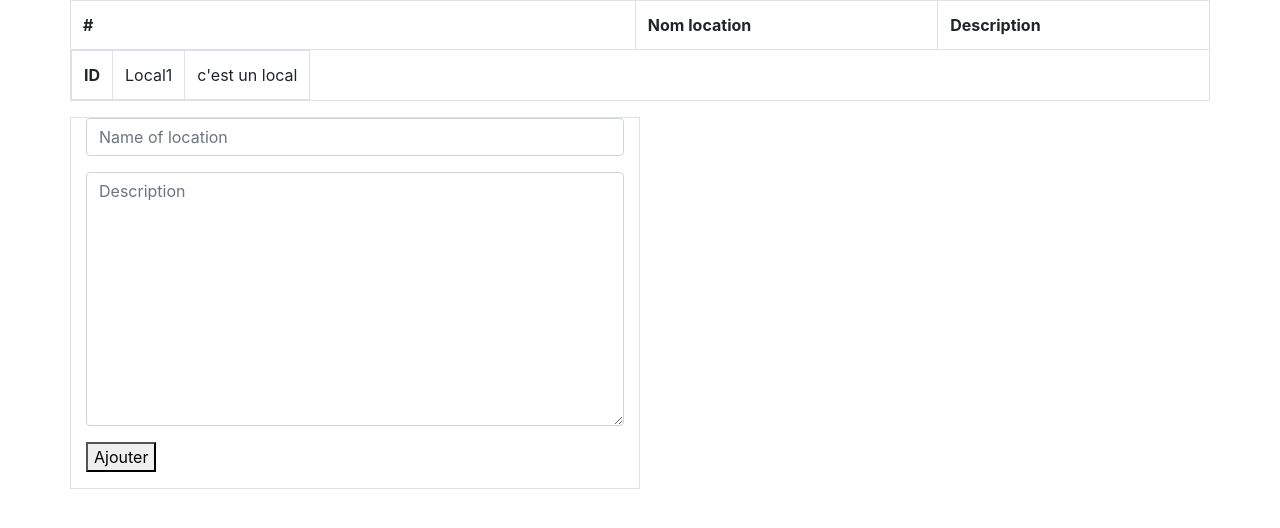
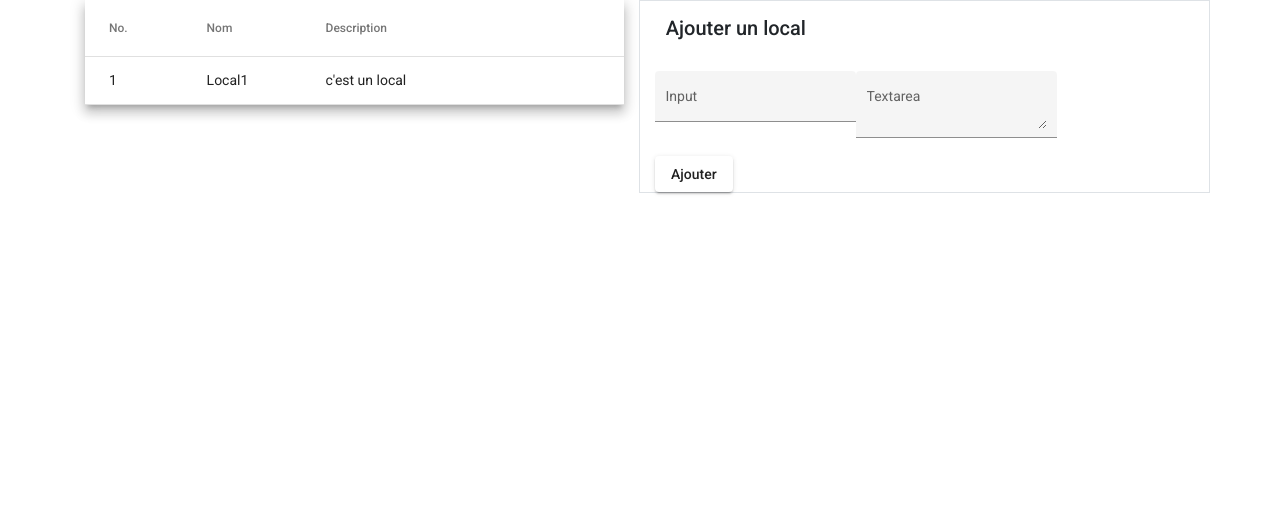
Before and after one commit to Yusuf-Ymz/pfe-web-frontend, an Angular app: page /establishment in a window 1280 px wide. Shown: the top 528 px of the page. Built offline with nearby package versions, Linux system fonts and the light colour scheme.

Commit message:
n - utilisation angular material pour le tableau et le formulaire de l'etablissement

```diff
--- a/angular.json
+++ b/angular.json
@@ -28,6 +28,7 @@
               "src/assets"
             ],
             "styles": [
+              "./node_modules/@angular/material/prebuilt-themes/indigo-pink.css",
               "./node_modules/bootstrap/dist/css/bootstrap.min.css",
               "src/styles.css",
               "node_modules/ngx-toastr/toastr.css"
@@ -101,6 +102,7 @@
               "src/assets"
             ],
             "styles": [
+              "./node_modules/@angular/material/prebuilt-themes/indigo-pink.css",
               "./node_modules/bootstrap/dist/css/bootstrap.min.css",
               "src/styles.css"
             ],
--- a/package.json
+++ b/package.json
@@ -21,12 +21,14 @@
   "dependencies": {
     "@angular-devkit/build-angular": "~0.1100.2",
     "@angular/animations": "^11.0.2",
+    "@angular/cdk": "~11.0.0-sha-5800ab99b",
     "@angular/cli": "~11.0.2",
     "@angular/common": "~11.0.1",
     "@angular/compiler": "~11.0.1",
     "@angular/compiler-cli": "~11.0.1",
     "@angular/core": "~11.0.1",
     "@angular/forms": "~11.0.1",
+    "@angular/material": "~11.0.0-sha-5800ab99b",
     "@angular/platform-browser": "~11.0.1",
     "@angular/platform-browser-dynamic": "~11.0.1",
     "@angular/router": "^11.0.2",
--- a/src/app/components/establishment/establishment.component.css
+++ b/src/app/components/establishment/establishment.component.css
@@ -0,0 +1,10 @@
+.add-location-container {
+    padding-top: 10%;
+}
+
+h2 {
+    padding: 2%;
+}
+.location-form {
+    padding-bottom: 3%;
+}
--- a/src/app/components/establishment/establishment.component.html
+++ b/src/app/components/establishment/establishment.component.html
@@ -1,4 +1,5 @@
-<div class="container list-locations">
+
+<!--<div class="container list-locations">
   <div class="row">
     <table class="table border " >
       <thead>
@@ -10,18 +11,70 @@
       </thead>
       <tbody>
         <div *ngFor="let location of getLocations()">
-          <!-- <th class="border" scope="row">ID</th>
+          <th class="border" scope="row">ID</th>
           <td class="border">{{location.name}}</td>
-            <td class="border">{{location.description}}</td> -->
+          <td class="border">{{location.description}}</td>
           <app-location-details [loca]="location" >
           </app-location-details>
         </div>
       </tbody>
     </table>
   </div>
+</div>-->
+<div class="container">
+  <div class="row">
+    <div class="col-sm list-locations">
+      <table style="width: 100%;" mat-table [dataSource] = "locations" class="mat-elevation-z8">
+        <!-- Position Column -->
+        <ng-container matColumnDef="id">
+          <th mat-header-cell *matHeaderCellDef> No. </th>
+          <td mat-cell *matCellDef="let element" > 1 </td>
+        </ng-container>
+        <!-- Name Column -->
+        <ng-container matColumnDef="nom">
+          <th mat-header-cell *matHeaderCellDef> Nom </th>
+          <td mat-cell *matCellDef="let element"> {{element.name}} </td>
+        </ng-container>
+
+        <!-- Weight Column -->
+        <ng-container matColumnDef="description">
+          <th mat-header-cell *matHeaderCellDef> Description </th>
+          <td mat-cell *matCellDef="let element"> {{element.description}} </td>
+        </ng-container>
+
+        <tr mat-header-row *matHeaderRowDef="displayedColumns"></tr>
+        <tr mat-row *matRowDef="let row; columns: displayedColumns;"></tr>
+      </table>
     </div>
 
-  <div class="container add-location-container">
+
+    <div class="col-sm border add-location">
+      <h2>Ajouter un local </h2>
+      <form #f="ngForm" (submit)="addLocation(f)" >
+        <mat-form-field appearance="fill">
+          <mat-label>Input</mat-label>
+          <input matInput
+          placeholder="Name of location"
+          ngModel
+          name="location_name"
+          >
+        </mat-form-field>
+        <mat-form-field appearance="fill">
+          <mat-label>Textarea</mat-label>
+          <textarea matInput
+          class="form-control"
+          placeholder="Description"
+          ngModel
+          name="location_description"></textarea>
+        </mat-form-field>
+        <br>
+        <button mat-raised-button type="submit" > Ajouter </button>
+      </form>
+    </div>
+  </div>
+</div>
+
+<!-- <div class="container add-location-container">
   <div class="row">
     <div class="col-md-6 border location-form">
       <form #f="ngForm" (submit)="addLocation(f)" >
@@ -52,4 +105,4 @@
       </form>
     </div>
   </div>
-  </div>
+</div> -->
--- a/src/app/components/establishment/establishment.component.ts
+++ b/src/app/components/establishment/establishment.component.ts
@@ -10,7 +10,13 @@ import { EstablishmentService } from 'src/app/services/establishment.service';
 })
 export class EstablishmentComponent implements OnInit {
 
-  constructor(private establishmentService : EstablishmentService) { }
+  locations: Array<locationData>;
+  displayedColumns = ["id", "nom", "description"]
+
+  constructor(private establishmentService : EstablishmentService) {
+    this.locations = []
+   }
+
 
   ngOnInit(): void {
     this.getLocations();
@@ -20,10 +26,12 @@ export class EstablishmentComponent implements OnInit {
     console.log(form)
     this.establishmentService.createLocation(form.value.location_name, form.value.location_description)
     form.reset()
+    this.getLocations();
   }
 
   getLocations(){
-    return [...this.establishmentService.getLocations()];
+    this.locations= [...this.establishmentService.getLocations()];
+    console.log(this.locations)
   }
 
 }
--- a/src/app/components/location-details/location-details.component.html
+++ b/src/app/components/location-details/location-details.component.html
@@ -1,5 +1,22 @@
-<tr class="table">
+<!-- <tr class="table">
 <th class="border" scope="row">ID</th>
 <td class="border">{{loca.name}}</td>
 <td class="border">{{loca.description}}</td>
-</tr>
+</tr> -->
+
+
+<ng-container matColumnDef="id">
+    <th mat-header-cell *matHeaderCellDef> No. </th>
+    <td mat-cell *matCellDef="let element" > 1 </td>
+  </ng-container>
+  <!-- Name Column -->
+  <ng-container matColumnDef="nom">
+    <th mat-header-cell *matHeaderCellDef> Nom </th>
+    <td mat-cell *matCellDef="let element"> {{loca.name}} </td>
+  </ng-container>
+
+  <!-- Weight Column -->
+  <ng-container matColumnDef="description">
+    <th mat-header-cell *matHeaderCellDef> Description </th>
+    <td mat-cell *matCellDef="let element"> {{loca.description}} </td>
+  </ng-container>
--- a/src/index.html
+++ b/src/index.html
@@ -6,8 +6,10 @@
   <base href="/">
   <meta name="viewport" content="width=device-width, initial-scale=1">
   <link rel="icon" type="image/x-icon" href="favicon.ico">
+  <link href="https://fonts.googleapis.com/css?family=Roboto:300,400,500&display=swap" rel="stylesheet">
+  <link href="https://fonts.googleapis.com/icon?family=Material+Icons" rel="stylesheet">
 </head>
-<body>
+<body class="mat-typography">
   <app-root></app-root>
 </body>
 </html>
--- a/src/styles.css
+++ b/src/styles.css
@@ -1 +1,4 @@
 /* You can add global styles to this file, and also import other style files */
+
+html, body { height: 100%; }
+body { margin: 0; font-family: Roboto, "Helvetica Neue", sans-serif; }
```
Also changed, not shown: src/app/app.module.ts (+9 -1 lines), 1 other file (tests, documents, lock files or other folders). Lines whose indentation alone changed are shown as unchanged.
